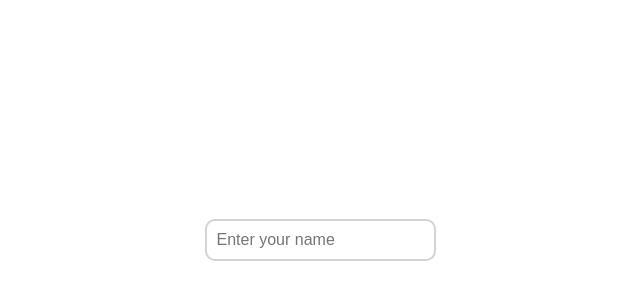
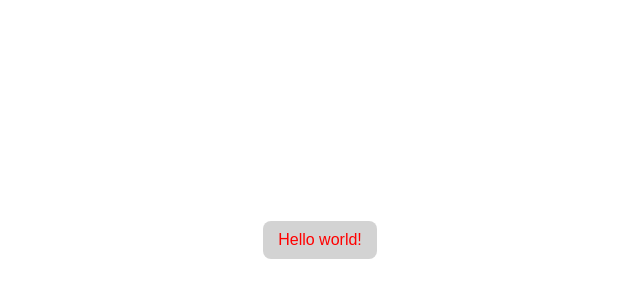
Before and after one commit to BrettS89/design-poc-lib, a React (Create React App) app: page / in a window 1280 px wide. Shown: the part 160-460 px from the top of the page, without its empty margins (320-960 px from the left). Built offline with nearby package versions, Linux system fonts and the light colour scheme.

Commit message:
feat: add button disabled state

```diff
--- a/src/App.tsx
+++ b/src/App.tsx
@@ -6,9 +6,10 @@ function App() {
   return (
     <div className="App">
       {/*@ts-ignore */}
-      <Input
-        placeholder='Enter your name'
-      />
+
+      <Button disabled>
+        Hello world!
+      </Button>
     </div>
   );
 };
--- a/src/components/button/index.tsx
+++ b/src/components/button/index.tsx
@@ -1,15 +1,22 @@
+import styled from '@emotion/styled'
 import baseStyles from './styles';
 import theme from '../../styles/theme';
 
-const Button = ({ children, styles = {} }) => {
+const Button = ({ children, styles = {}, disabled }) => {
   //@ts-ignore
   const themeStyles = theme.button ?? {};
-  const allStyles = { ...baseStyles._base, ...themeStyles, ...styles }
+  const allStyles = { ...baseStyles._base, ...themeStyles, ...styles };
+  //@ts-ignore
+  const disabledStyles = { ...baseStyles.disabled, ...(themeStyles.disabled || {}), ...(styles.disabled || {}) }
+
+  const Component = styled.button({
+    '&:disabled': disabledStyles,
+  });
 
   return (
-    <button style={allStyles}>
+    <Component style={allStyles} disabled={disabled}>
       {children}
-    </button>
+    </Component>
   );
 };
 
--- a/src/components/button/styles.ts
+++ b/src/components/button/styles.ts
@@ -14,7 +14,7 @@ export default {
     borderRadius: styles.borderRadius,
     fontSize: styles.fontSize,
   },
-  button: {
-    color: '#000'
+  disabled: {
+    color: 'red!important',
   },
 }
--- a/src/components/input/index.tsx
+++ b/src/components/input/index.tsx
@@ -1,7 +1,6 @@
 import styled from '@emotion/styled'
 import baseStyles from './styles';
 import theme from '../../styles/theme';
-import defaultStyles from '../../styles';
 
 const Input = ({ placeholder, type, styles={} }) => {
   //@ts-ignore
```
